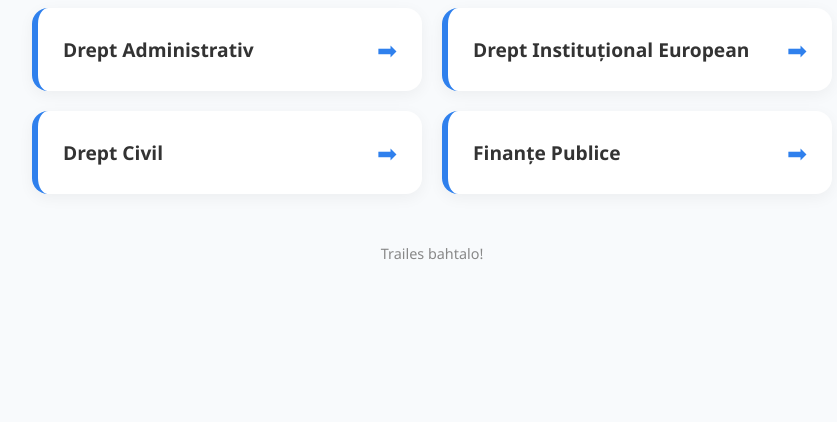
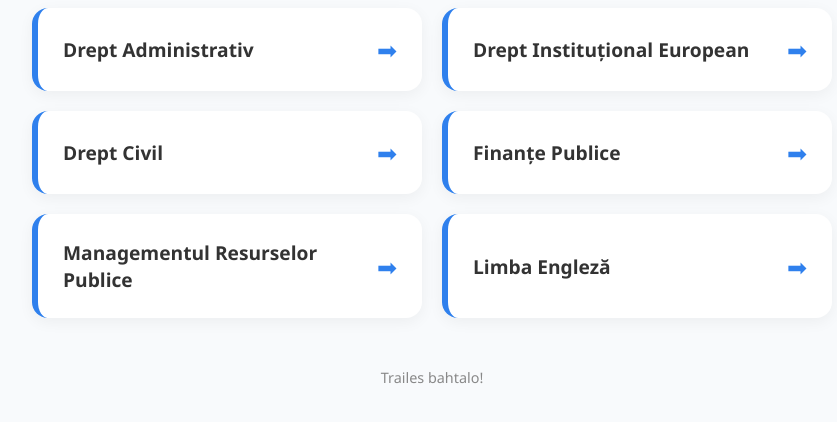
Before and after one commit to Fikatu/A2S1, a plain HTML site: page index.html in a window 1280 px wide. Shown: the part 106-528 px from the top of the page, without its empty margins (208-1045 px from the left). Drawn offline with Linux system fonts and the light colour scheme.

Commit message:
Add files via upload

```diff
--- a/index.html
+++ b/index.html
@@ -101,6 +101,16 @@
       <span class="arrow">➡</span>
     </a>
 
+    <a href="dap.html" class="subject-card">
+      <span class="subject-title">Managementul Resurselor Publice</span>
+      <span class="arrow">➡</span>
+    </a>
+
+    <a href="dap.html" class="subject-card">
+      <span class="subject-title">Limba Engleză</span>
+      <span class="arrow">➡</span>
+    </a>
+
   </div>
 
   <footer>
```
